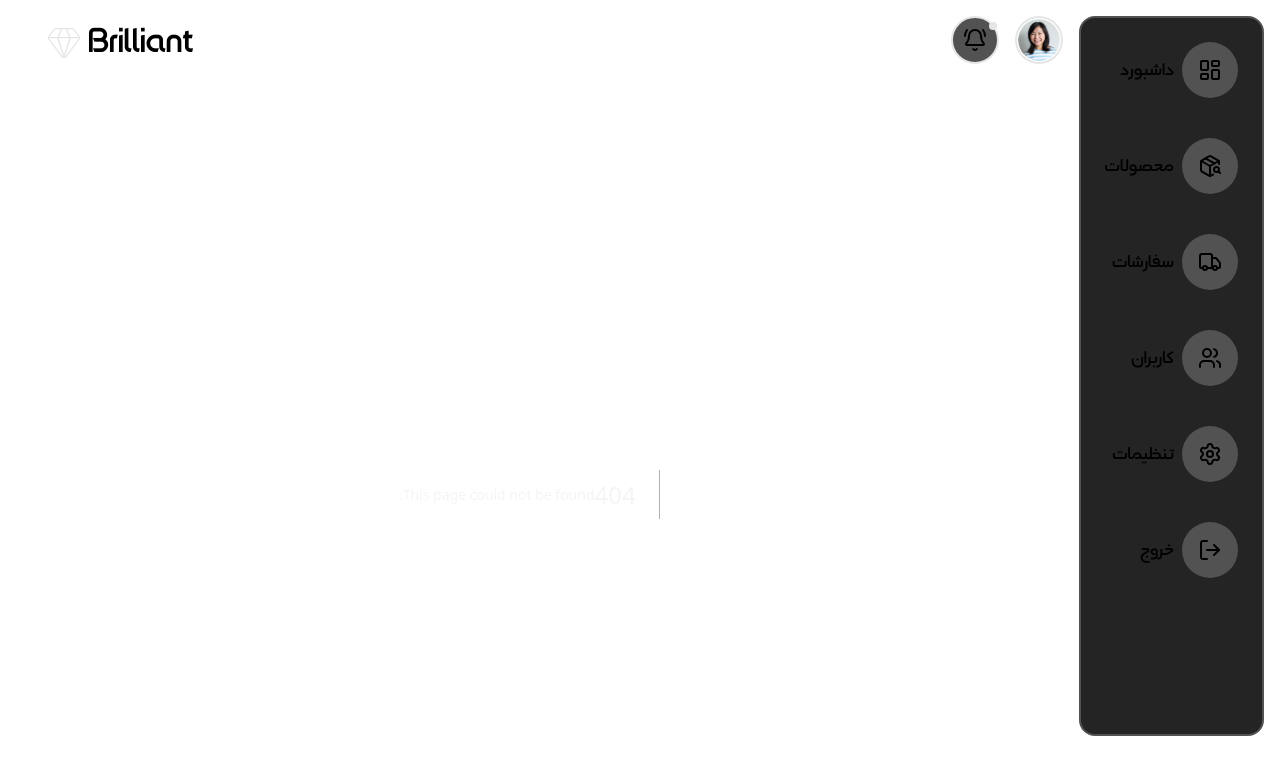
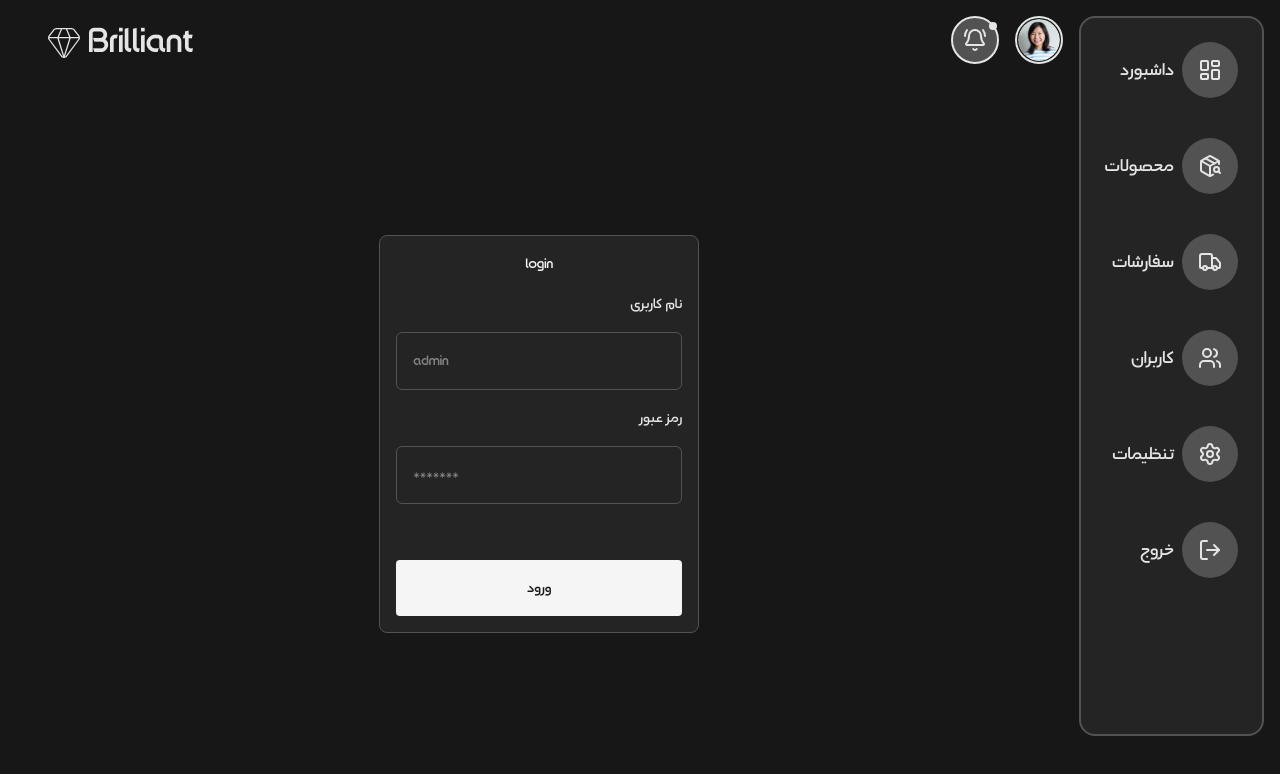
Before and after one commit to Rizza-dev/dashboard, a Next.js app: page /login in a window 1280 px wide. Before the commit this address had no page. Shown: the top 774 px of the page. Built offline with nearby package versions, Linux system fonts and the light colour scheme.

Commit message:
login page

```diff
--- /dev/null
+++ b/src/app/login/page.jsx
@@ -0,0 +1,23 @@
+import Button from "@/components/Button";
+import React from "react";
+
+const page = () => {
+  return (
+    <div className="w-full h-[85vh] flex items-center justify-center ">
+      <div className="w-fit bg-bg-2 min-w-80 h-fit flex flex-col items-center justify-center gap-4 p-4 border border-strok rounded-lg">
+        <h1>login</h1>
+        <div className="w-full">
+          <label htmlFor="username">نام کاربری</label>
+          <input type="text" name="username" id="username" placeholder="admin" className="block w-full text-left border border-strok rounded-md p-4 mt-4 outline-none" />
+        </div>
+        <div className="w-full">
+          <label htmlFor="password">رمز عبور</label>
+          <input type="password" name="password" id="password" placeholder="*******" className="block w-full text-left border border-strok rounded-md p-4 mt-4 outline-none" />
+        </div>
+        <Button text={'ورود'} style={'mt-10 w-full'} fill={true} />
+      </div>
+    </div>
+  );
+};
+
+export default page;
--- a/src/components/LogoSetting.jsx
+++ b/src/components/LogoSetting.jsx
@@ -12,7 +12,7 @@ const LogoSetting = () => {
         </div>
         <div className='w-full'>
           <label htmlFor="brandName">نام برند شما</label>
-          <input type="text" placeholder='brilliant' className='block w-full border border-strok rounded-md p-4 mt-4 outline-none' />
+          <input type="text" id='brandName' placeholder='brilliant' className='block w-full border border-strok rounded-md p-4 mt-4 outline-none' />
         </div>
     </div>
   )
--- a/src/components/SideBar.jsx
+++ b/src/components/SideBar.jsx
@@ -114,7 +114,7 @@ const SideBar = () => {
             <Link className="bg-strok px-3 py-2 md:p-4 rounded-[32px]" href="/">
               <LogOut className="w-4 md:w-6" />
             </Link>
-            <Link href="/" className={`text-xl`}>
+            <Link href="/login" className={`text-xl`}>
               خروج
             </Link>
           </li>
```
